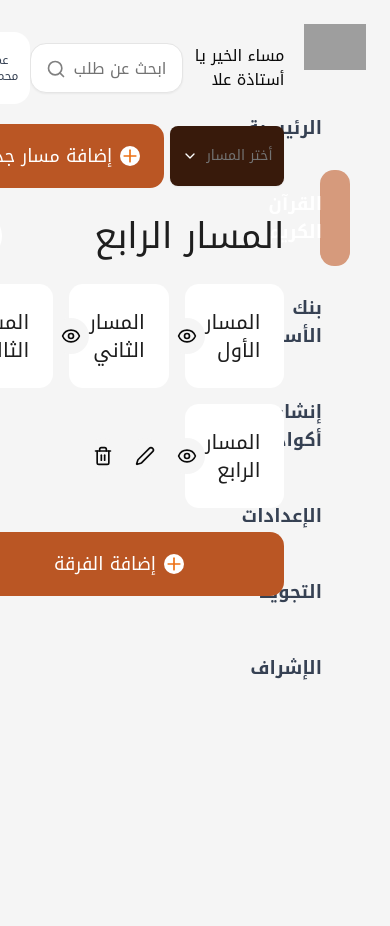
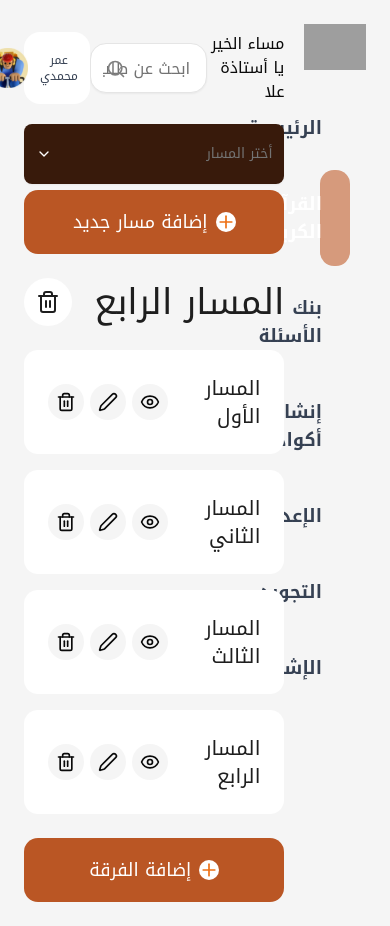
Before and after one commit to abdalrahmanshaip/wrattil, a React (Vite) app: page /quran in a window 390 px wide. Before the commit the page ends 892 px from the top, so only its background shows below. Built offline with nearby package versions, Linux system fonts and the light colour scheme; grey boxes are pictures that could not be loaded.

Commit message:
Handle design in small media

```diff
--- a/src/components/Pages/Quran/AddTrack.tsx
+++ b/src/components/Pages/Quran/AddTrack.tsx
@@ -4,7 +4,7 @@ import { Plus } from 'lucide-react'
 const AddTrack = () => {
   return (
     <Button
-      className='text-lg text-our-white-100 bg-our-brown-200 py-8 rounded-xl'
+      className='text-lg text-our-white-100 bg-our-brown-200 py-8 rounded-xl lg:w-fit w-full'
       size={'lg'}
       variant={'noHover'}
     >
--- a/src/components/Pages/Quran/Groups.tsx
+++ b/src/components/Pages/Quran/Groups.tsx
@@ -15,7 +15,7 @@ const Groups = ({ groups }: { groups: GroupsProps[] }) => {
           <Trash2 className='text-our-black [&_size]:size-5 ' />
         </Button>
       </div>
-      <div className='grid grid-cols-3 gap-4'>
+      <div className='grid lg:grid-cols-3 md:grid-cols-2 gap-4'>
         {groups.map((group, index) => {
           return (
          <GroupItem group={group} key={index}/>
--- a/src/components/Pages/Quran/Track.tsx
+++ b/src/components/Pages/Quran/Track.tsx
@@ -19,7 +19,7 @@ const Track = () => {
   ]
   return (
     <div className='space-y-6'>
-      <div className='flex gap-1.5 items-center'>
+      <div className='flex gap-1.5 items-center lg:flex-row flex-col'>
         <Select onValueChange={(value) => console.log(value)}>
           <SelectTrigger
             className='w-full bg-our-brown-400 text-white py-[30px] border-none '
```
